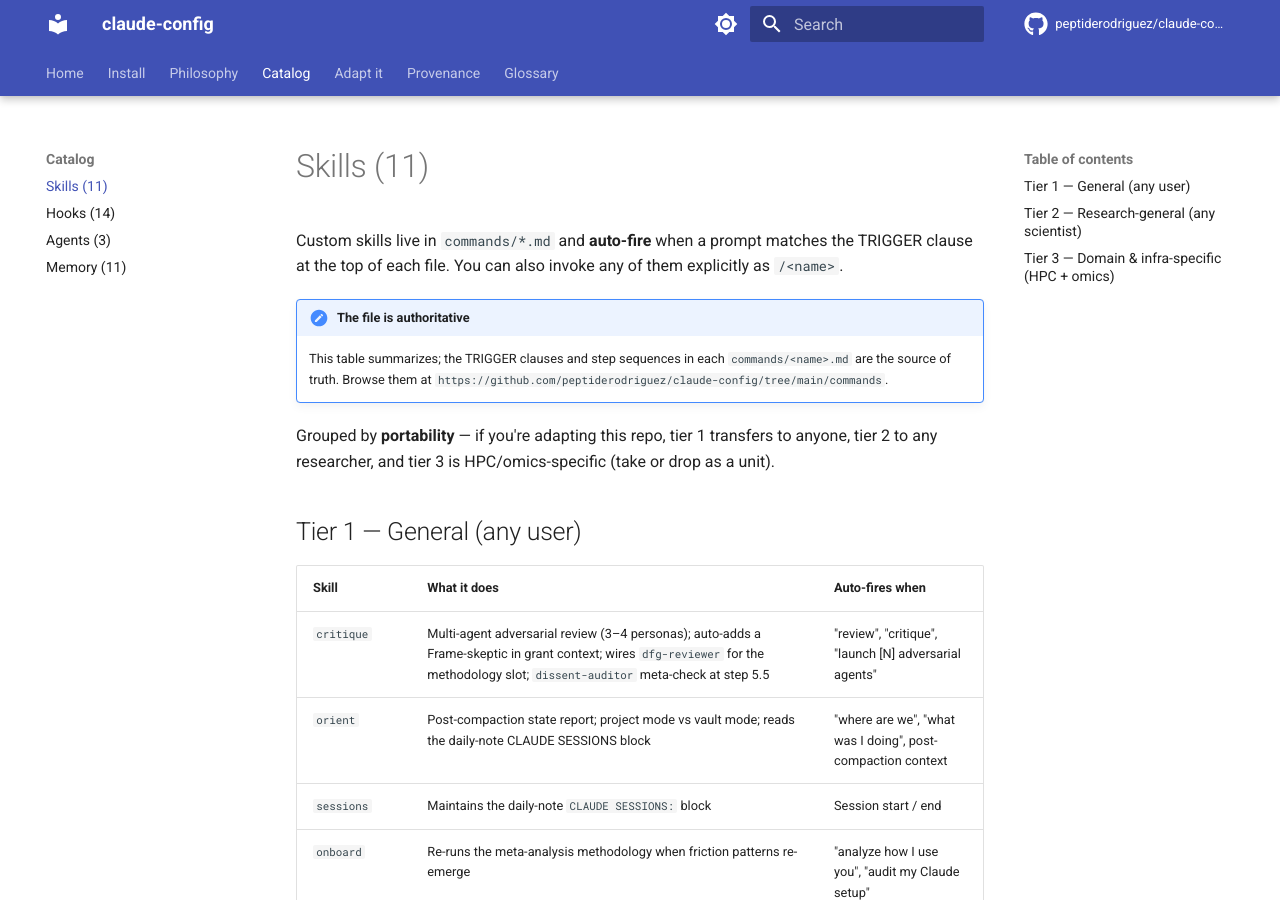
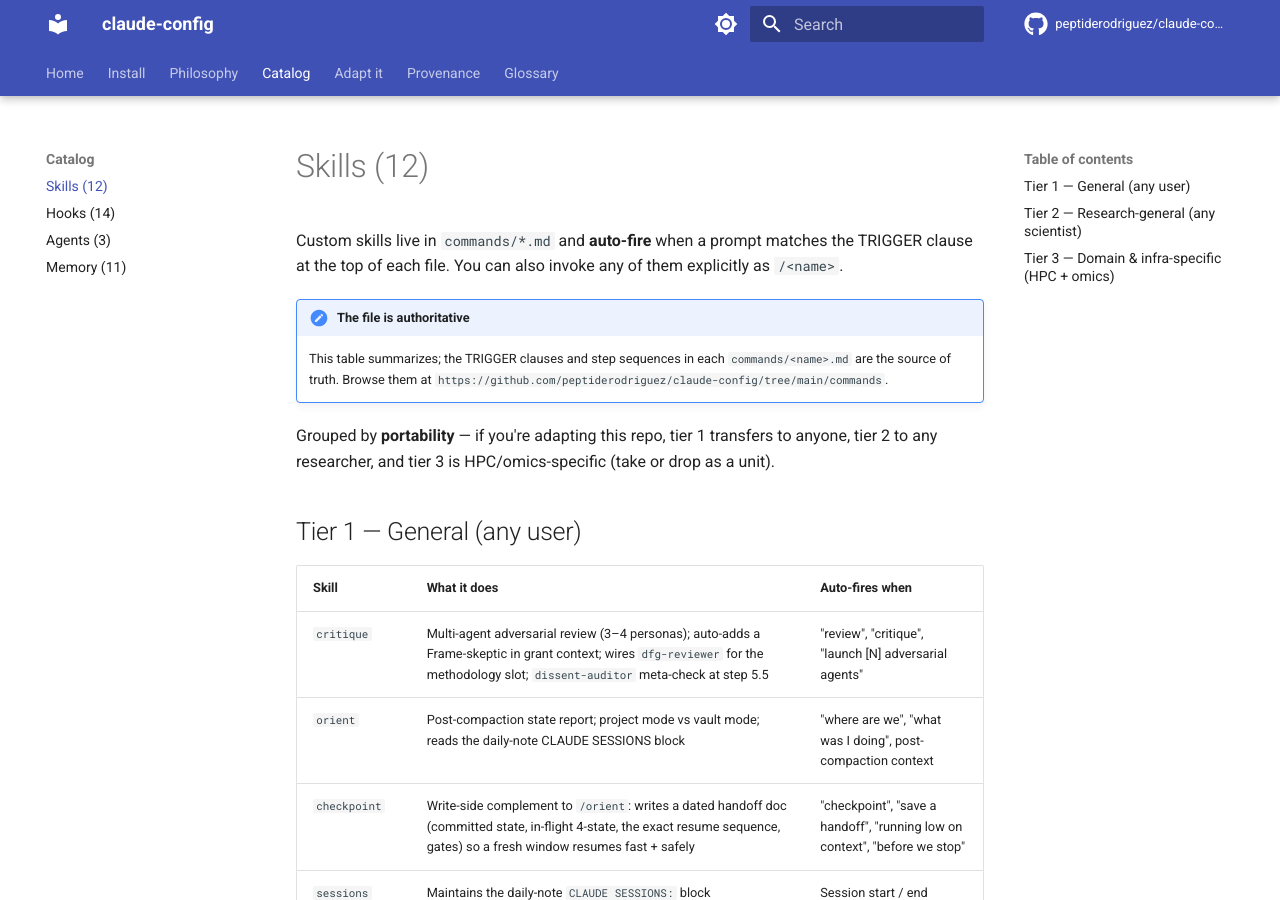
Before and after one commit to peptiderodriguez/claude-config, an MkDocs documentation site: the page built from docs/catalog/skills.md, in a window 1280 px wide and 900 px high. Built offline with MkDocs 1.6.1 and Material for MkDocs 9.7.7, drawn with Linux system fonts in a browser that asks for light colours; comment, search, counter and statistics services are not loaded.

Commit message:
Add /checkpoint skill (write-side complement to /orient) — from minibinder5 review
minibinder5 surfaced one package-worthy, recurring pattern: dated handoff /
resume-sequence docs (3 session_summary_*.md on disk) that let a fresh window
drive a finish straight through. The package had the read side (/orient) but no
write side. /checkpoint closes the loop.

- commands/checkpoint.md (Tier 1): re-derive state from disk → classify
  in-flight (4-state) → write a dated docs/session_summary_<date>.md with
  committed state, the EXACT resume sequence (commands + gates), do-not-cross
  gates, and a don't-trust list → commit the breadcrumb → hand off. Phrase
  triggers: checkpoint / save a handoff / running low on context / before we stop.
- Rippled 11 -> 12 skills (README + Tier-1 row, docs/index, catalog header +
  row, mkdocs nav, CLUSTER_INSTALL count+list+comment, sync.sh whitelist).

Domain-specific minibinder5 findings (accessibility-first gating question;
rbd-vs-whole benchmark framing) deliberately NOT added — they belong in
minibinder's own CLAUDE.md, not the shared package.

Verified: install test ALL PASS (12 skills, 28/28 smoke), mkdocs --strict clean,
anonymize --check clean.

Co-Authored-By: Claude Opus 4.8 (1M context) <noreply@anthropic.com>

```diff
--- a/docs/catalog/skills.md
+++ b/docs/catalog/skills.md
@@ -1,4 +1,4 @@
-# Skills (11)
+# Skills (12)
 
 Custom skills live in `commands/*.md` and **auto-fire** when a prompt matches the TRIGGER clause at the top of each file. You can also invoke any of them explicitly as `/<name>`.
 
@@ -13,6 +13,7 @@ Grouped by **portability** — if you're adapting this repo, tier 1 transfers to
 |---|---|---|
 | `critique` | Multi-agent adversarial review (3–4 personas); auto-adds a Frame-skeptic in grant context; wires `dfg-reviewer` for the methodology slot; `dissent-auditor` meta-check at step 5.5 | "review", "critique", "launch [N] adversarial agents" |
 | `orient` | Post-compaction state report; project mode vs vault mode; reads the daily-note CLAUDE SESSIONS block | "where are we", "what was I doing", post-compaction context |
+| `checkpoint` | Write-side complement to `/orient`: writes a dated handoff doc (committed state, in-flight 4-state, the exact resume sequence, gates) so a fresh window resumes fast + safely | "checkpoint", "save a handoff", "running low on context", "before we stop" |
 | `sessions` | Maintains the daily-note `CLAUDE SESSIONS:` block | Session start / end |
 | `onboard` | Re-runs the meta-analysis methodology when friction patterns re-emerge | "analyze how I use you", "audit my Claude setup" |
 | `scaffold-agent` | Bootstraps a new subagent spec with the converged conventions | "scaffold a new agent" |
--- a/mkdocs.yml
+++ b/mkdocs.yml
@@ -78,7 +78,7 @@ nav:
       - The CLAUDE.md taxonomy: philosophy/rules.md
       - How auto-firing works: philosophy/auto-firing.md
   - Catalog:
-      - Skills (11): catalog/skills.md
+      - Skills (12): catalog/skills.md
       - Hooks (14): catalog/hooks.md
       - Agents (3): catalog/agents.md
       - Memory (11): catalog/memory.md
```
Also changed, not shown: CLUSTER_INSTALL.md (+2 -2 lines), README.md (+3 -2 lines), commands/checkpoint.md (added, +29 -0 lines), docs/index.md (+2 -2 lines), docs/install/sync.md (+1 -1 lines), 1 other file.
